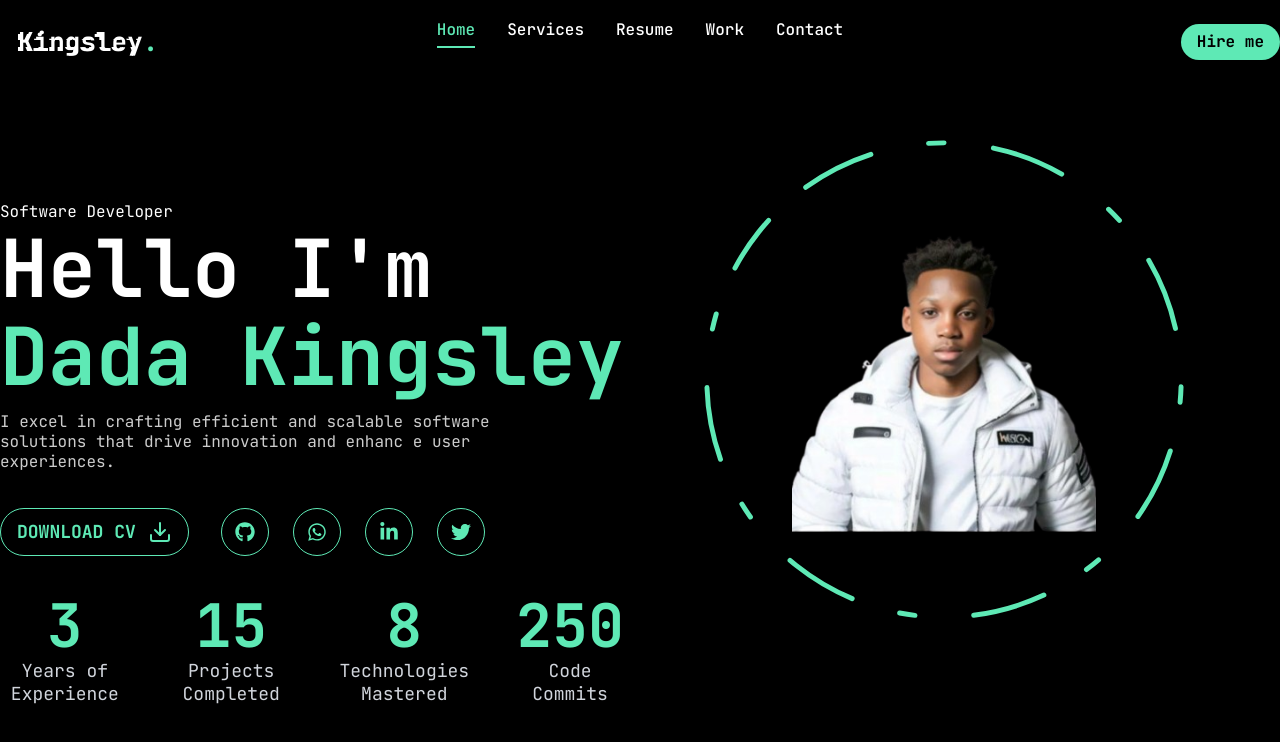
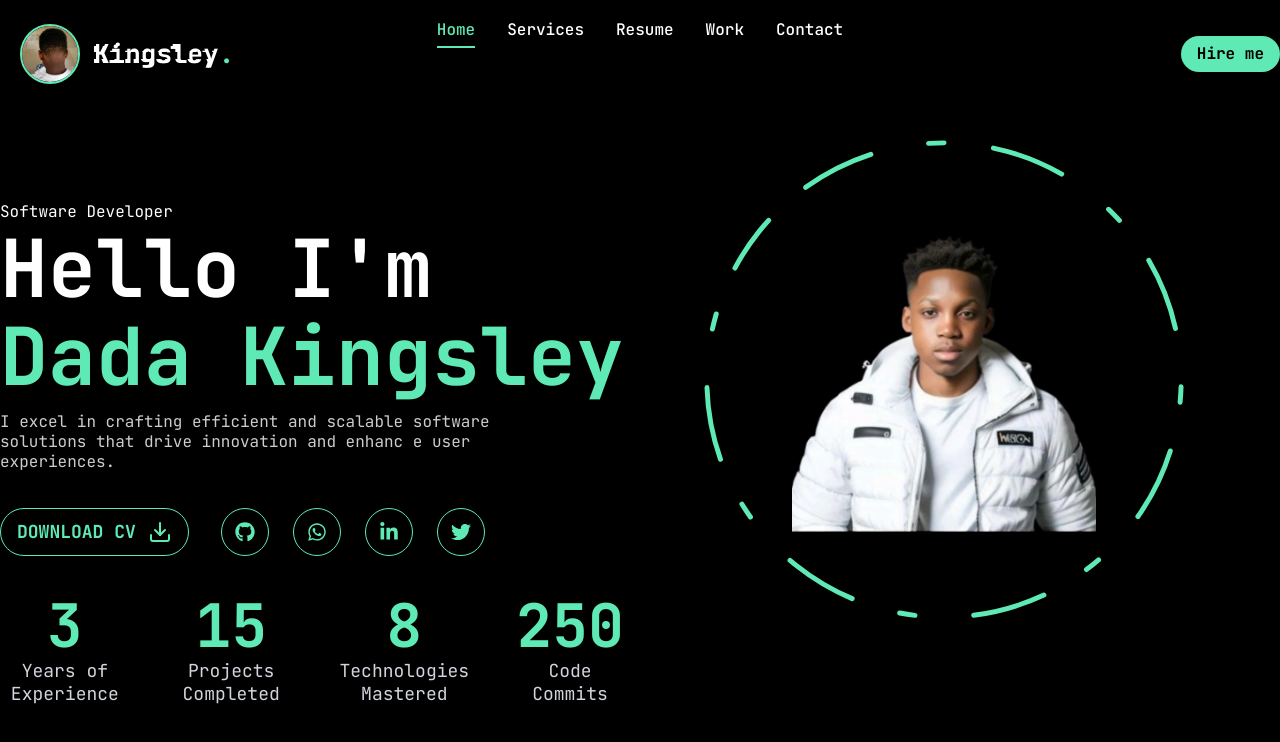
Before and after one commit to King-web-cell-05/demilade-portfolio, a Next.js app: page / in a window 1280 px wide. Shown: the top 742 px of the page. Built offline with nearby package versions, Linux system fonts and the light colour scheme.

Commit message:
Update header and footer.tsx

```diff
--- a/components/footer/Footer.tsx
+++ b/components/footer/Footer.tsx
@@ -9,6 +9,9 @@ import {
   FaEnvelope,
   FaMapMarkerAlt,
 } from "react-icons/fa";
+import profilePic from "@/public/king-pic.jpg"
+import Image from "next/image";
+
 
 const Footer = () => {
   const socialLinks = [
@@ -62,9 +65,20 @@ const Footer = () => {
       <div className="container mx-auto px-6 xl:px-0 flex flex-col xl:flex-row justify-between gap-12 xl:gap-24">
         {/* Branding */}
         <div className=" xl:text-left">
-          <h1 className="text" title="Kingsley">
+            <div className="flex gap-5">
+                       <div className="w-12 h-12 xl:w-15 xl:h-15 relative rounded-full overflow-hidden border-2 border-emerald-300">
+                        <Image
+                          src={profilePic}
+                          alt="Kingsley"
+                          fill
+                          className="object-cover"
+                          priority
+                        />
+                      </div>
+          <h1 className="text mt-2" title="Kingsley">
             Kingsley<span className="text-emerald-300">.</span>
           </h1>
+            </div>
           <p className="text-white/70 mt-3 max-w-xs mx-auto xl:mx-0">
             Crafting beautiful web experiences with passion & precision. Let's
             build something amazing together.
--- a/components/ui/Header.tsx
+++ b/components/ui/Header.tsx
@@ -2,20 +2,33 @@
 
 import React from "react";
 import Link from "next/link";
+import Image from "next/image";
 import { Button } from "@/components/ui/button";
 import Navbar from "@/components/ui/Navbar";
 import Mobilenav from "@/components/Mobilenav";
+import profilePic from "@/public/king-pic.jpg";
 
 const Header = () => {
   return (
     <header className="py-4 xl:py-6 text-white fixed top-0 left-0 w-full z-[999] bg-black/40 backdrop-blur-sm">
       <div className="container mx-auto flex justify-between items-center">
-        <h1
-          className="text-4xl font-semibold ml-5 cursor-pointer select-none text"
-          title="Kingsley"
-        >
-          Kingsley<span className="text-emerald-300">.</span>
-        </h1>
+        <div className="flex items-center gap-4 ml-5 cursor-pointer select-none">
+          {/* Profile Image */}
+          <div className="w-12 h-12 xl:w-15 xl:h-15 relative rounded-full overflow-hidden border-2 border-emerald-300">
+            <Image
+              src={profilePic}
+              alt="Kingsley"
+              fill
+              className="object-cover"
+              priority
+            />
+          </div>
+
+          {/* Name */}
+          <h1 className="text-4xl font-semibold text" title="Kingsley">
+            Kingsley<span className="text-emerald-300">.</span>
+          </h1>
+        </div>
 
         <div className="hidden md:flex items-center gap-8">
           <Navbar />
```
Also changed, not shown: public/king-pic.jpg (added).
